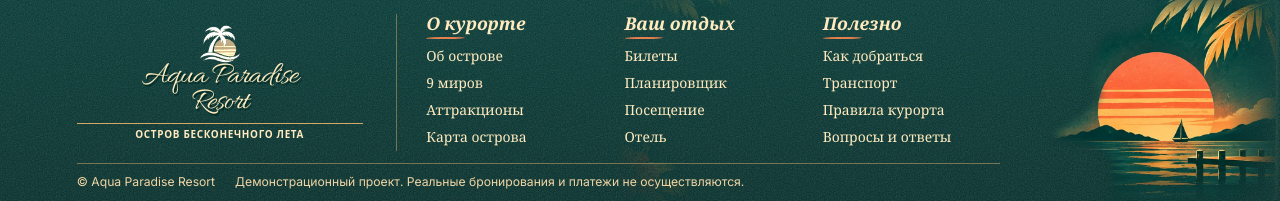
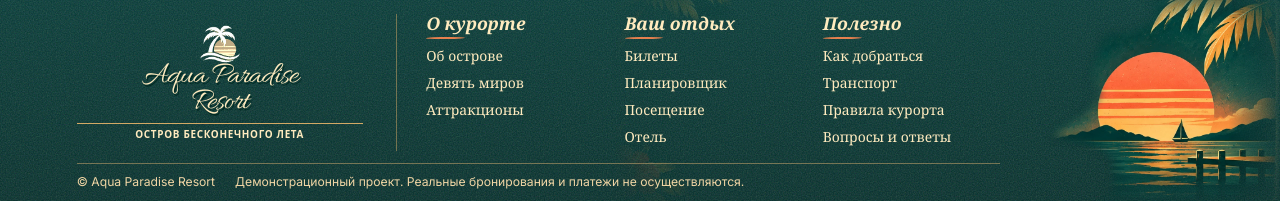
Before and after one commit to raccoonforge/aqua-paradise-resort, a React (Vite) app: page / in a window 1280 px wide. Shown: the part 4164-4365 px from the top of the page. Built offline with nearby package versions, Linux system fonts and the light colour scheme; a web font is replaced by a local one.

Commit message:
fix(footer): remove unavailable island map and spell Девять миров in full

```diff
--- a/src/components/SunsetPier.tsx
+++ b/src/components/SunsetPier.tsx
@@ -1,7 +1,7 @@
 import Brand from './Brand';
 
 const columns = [
-  { title: 'О курорте', links: [['Об острове','#/?section=about'],['9 миров','#/?section=worlds'],['Аттракционы','#/?section=attractions'],['Карта острова','#/map']] },
+  { title: 'О курорте', links: [['Об острове','#/?section=about'],['Девять миров','#/?section=worlds'],['Аттракционы','#/?section=attractions']] },
   { title: 'Ваш отдых', links: [['Билеты','#/tickets'],['Планировщик','#/planner'],['Посещение','#/visit'],['Отель','#/hotel']] },
   { title: 'Полезно', links: [['Как добраться','#/visit?section=arrival'],['Транспорт','#/visit?section=transport'],['Правила курорта','#/visit?section=rules'],['Вопросы и ответы','#/visit?section=faq']] },
 ];
```
